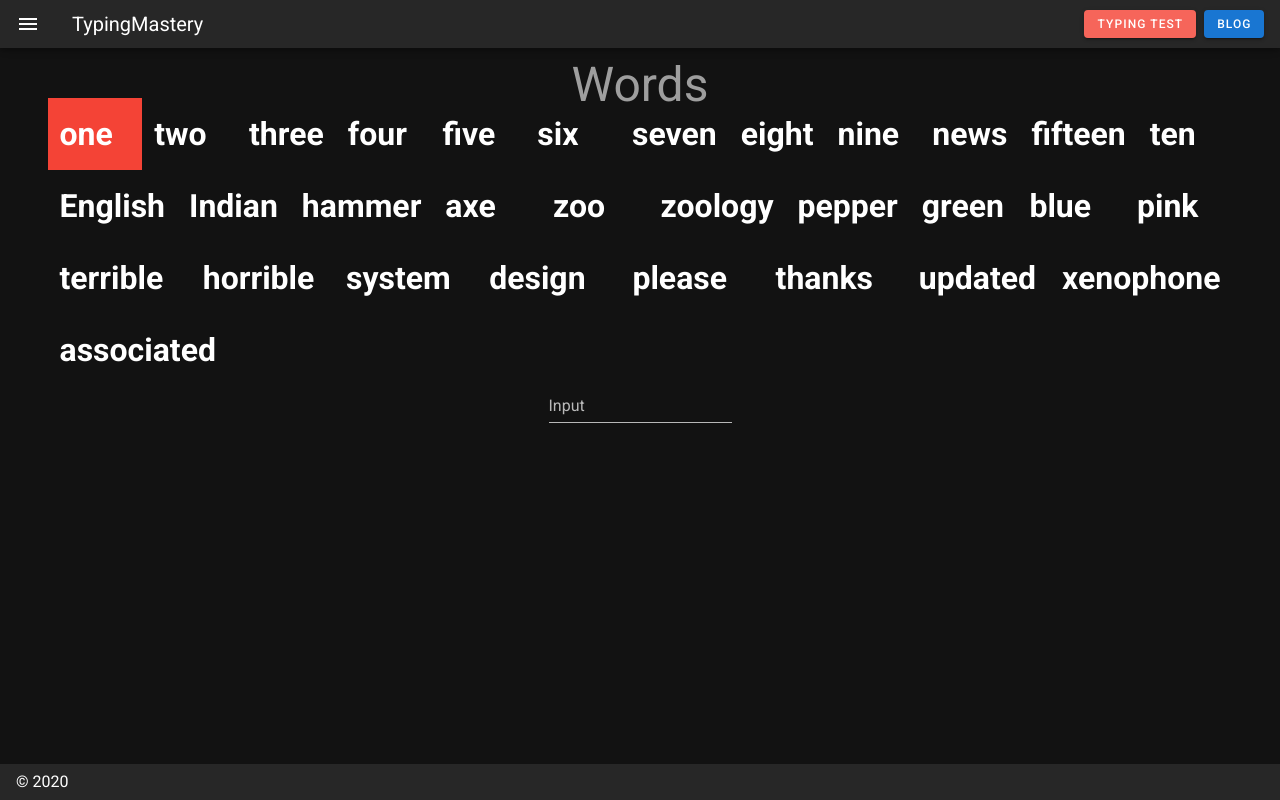
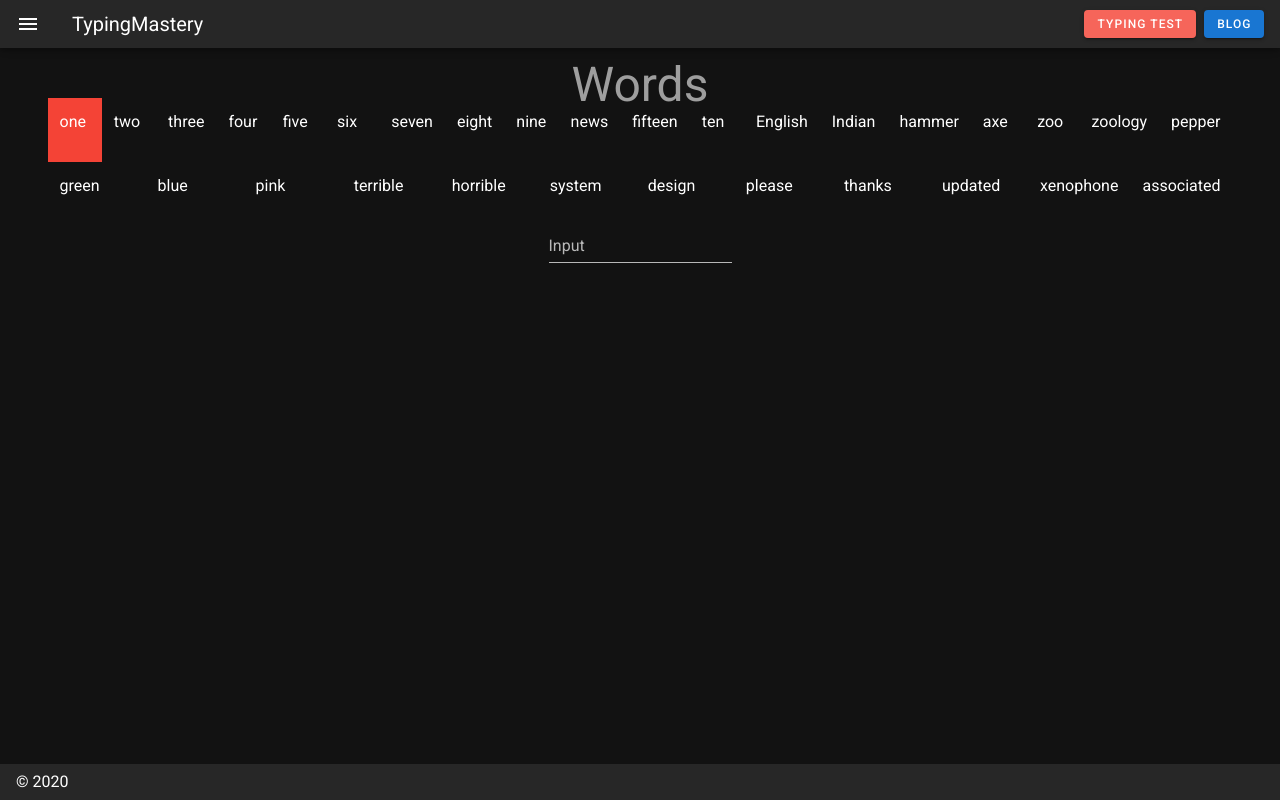
Before and after one commit to RizaHKhan/typing, a Nuxt app: page /words in a window 1280 px wide. Built offline with nearby package versions, Linux system fonts and the light colour scheme.

Commit message:
Adjusted Header Tag To P Tag

```diff
--- a/components/Target.vue
+++ b/components/Target.vue
@@ -1,6 +1,6 @@
 <template>
   <div>
-    <h1>{{ target }}</h1>
+    <p>{{ target }}</p>
   </div>
 </template>
 
```
